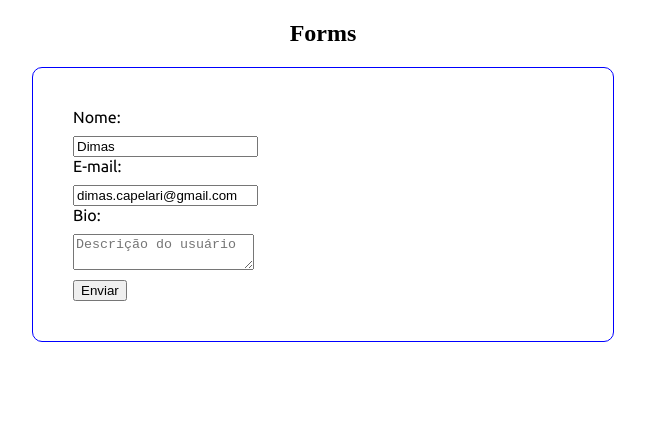
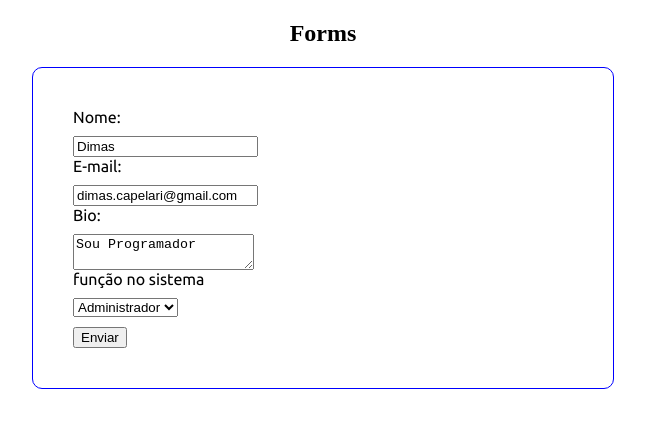
Before and after one commit to dimascapelari/5_Form_em_React, a React (Vite) app: page / in a window 1280 px wide. Shown: the top 428 px of the page, without its empty margins (317-962 px from the left). Built offline with nearby package versions, Linux system fonts and the light colour scheme.

Commit message:
Módulo 5 Form

```diff
--- a/src/App.tsx
+++ b/src/App.tsx
@@ -5,7 +5,14 @@
   return (
     <div>
       <h2 style={{ textAlign: "center" }}>Forms</h2>
-      <MyForms user={{ name: "Dimas", email: "dimas.capelari@gmail.com" }} />
+      <MyForms
+        user={{
+          name: "Dimas",
+          email: "dimas.capelari@gmail.com",
+          bio: "Sou Programador",
+          role: "admin",
+        }}
+      />
     </div>
   );
 }
--- a/src/components/MyForms.tsx
+++ b/src/components/MyForms.tsx
@@ -6,19 +6,17 @@
   // 3 - gerenciamento de dados
   const [name, setName] = useState(user ? user.name : "");
   const [email, setEmail] = useState(user ? user.email : "");
-  const [bio, setBio] = useState("");
+  const [bio, setBio] = useState(user ? user.bio : "");
+  const [role, setRole] = useState(user ? user.role : "");
 
   const handleName = (e) => {
     setName(e.target.value);
   };
 
-  //   console.log("name", name);
-  //   console.log("email", email);
-
   const handleSubmit = (e) => {
     e.preventDefault();
     console.log("Enviando o formulário");
-    console.log(name, email, bio);
+    console.log(name, email, bio, role);
 
     // 7 - limpar form
     setName("");
@@ -63,6 +61,19 @@
             value={bio}
           ></textarea>
         </label>
+        {/* 9 - select */}
+        <label>
+          <span>função no sistema</span>
+          <select
+            name="role"
+            onChange={(e) => setRole(e.target.value)}
+            value={role}
+          >
+            <option value="user">Usuário</option>
+            <option value="editor">Editor</option>
+            <option value="admin">Administrador</option>
+          </select>
+        </label>
         <input type="submit" value="Enviar" />
       </form>
     </div>
```
